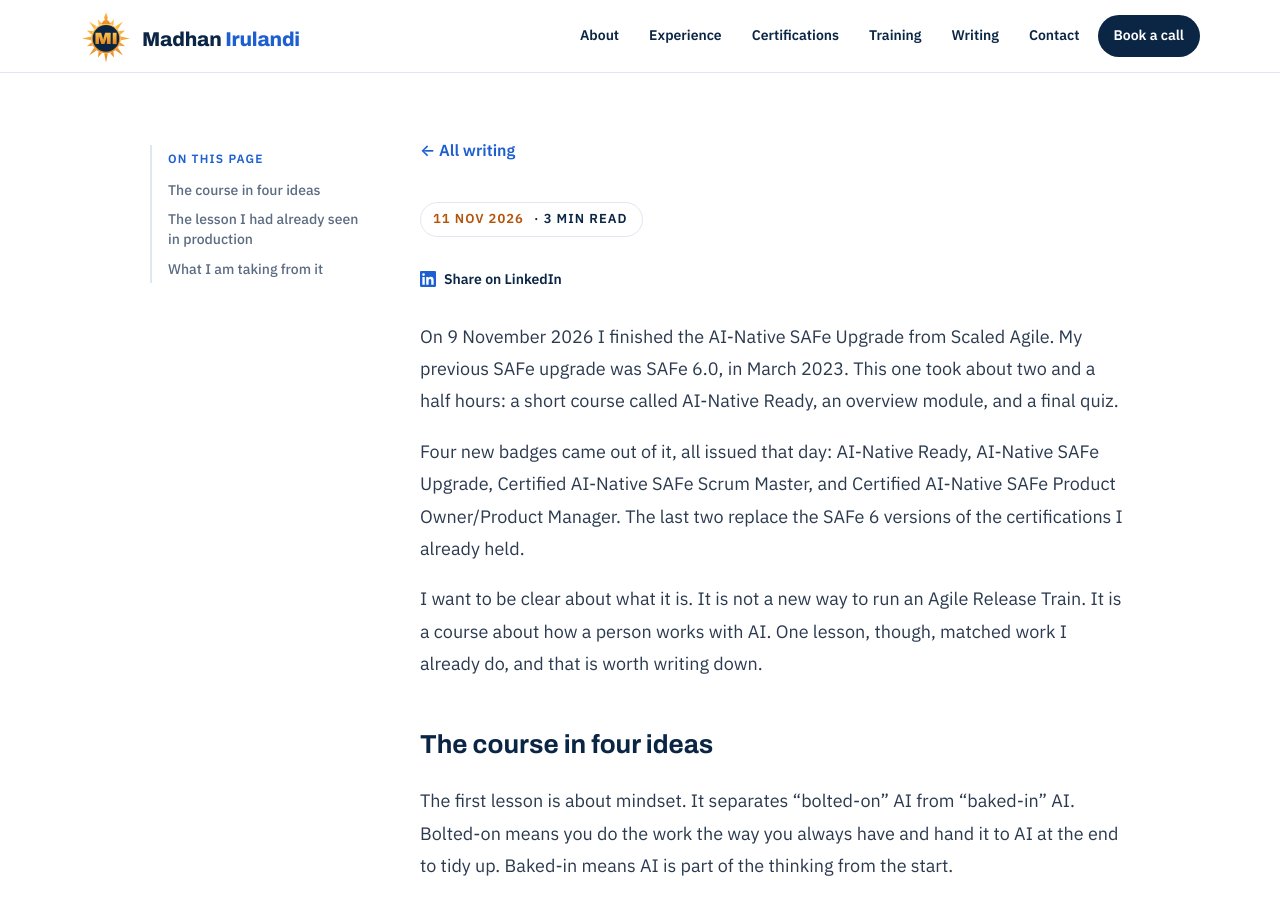
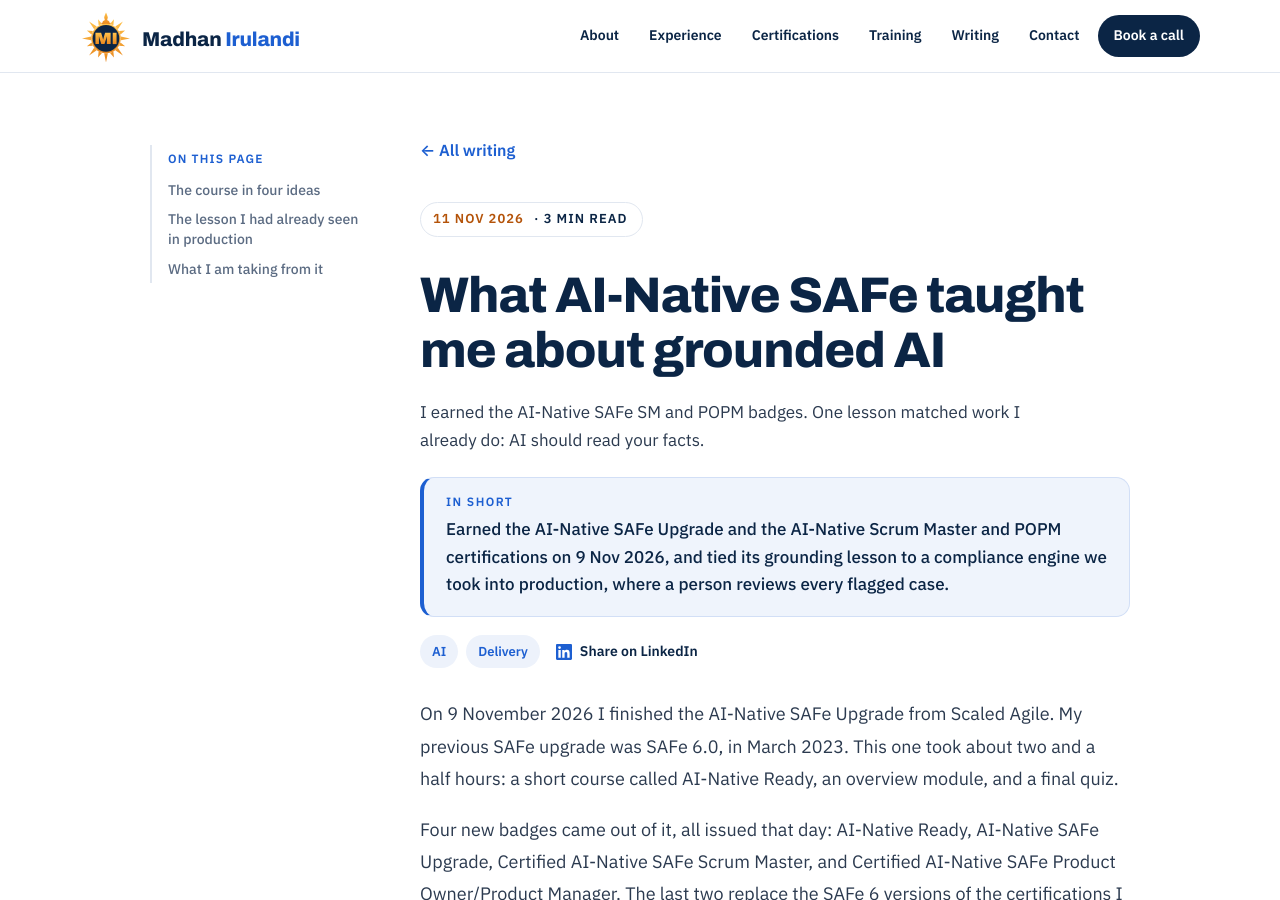
Before and after one commit to Madhan-I/Madhan-I.github.io, a Jekyll site: the page built from _posts/2026-11-11-ai-native-safe-grounded-ai.md, in a window 1280 px wide and 900 px high. Built offline with Jekyll 4.4.1, drawn with Linux system fonts in a browser that asks for light colours; our own code applies the rules of GitHub Pages for plain Markdown files; some of the changed text lies outside the part shown.

Commit message:
Fix summary formatting iFix YAML: quote summary in AI-Native SAFe postn AI-Native SAFe post

```diff
--- a/_posts/2026-11-11-ai-native-safe-grounded-ai.md
+++ b/_posts/2026-11-11-ai-native-safe-grounded-ai.md
@@ -2,7 +2,7 @@
 period: "Nov 2026"
 title: "What AI-Native SAFe taught me about grounded AI"
 teaser: "A 2.5-hour upgrade, and the one lesson I had already seen in production."
-summary: I earned the AI-Native SAFe SM and POPM badges. One lesson matched work I already do: AI should read your facts.
+summary: "I earned the AI-Native SAFe SM and POPM badges. One lesson matched work I already do: AI should read your facts."
 outcome: "Earned the AI-Native SAFe Upgrade and the AI-Native Scrum Master and POPM certifications on 9 Nov 2026, and tied its grounding lesson to a compliance engine we took into production, where a person reviews every flagged case."
 hashtags: [AINative, SAFe, ReleaseTrainEngineer, AIDelivery]
 tags: [AI, Delivery]
```
